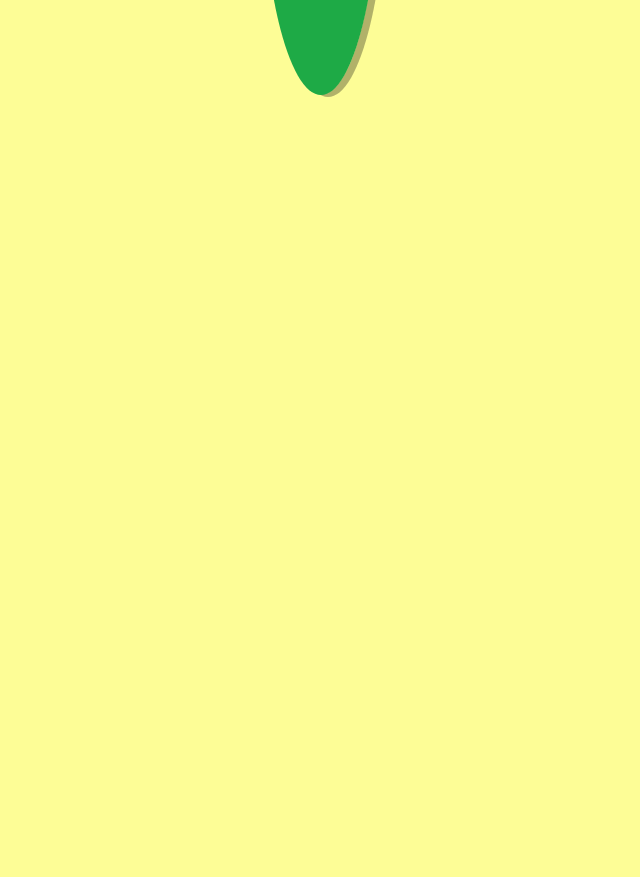
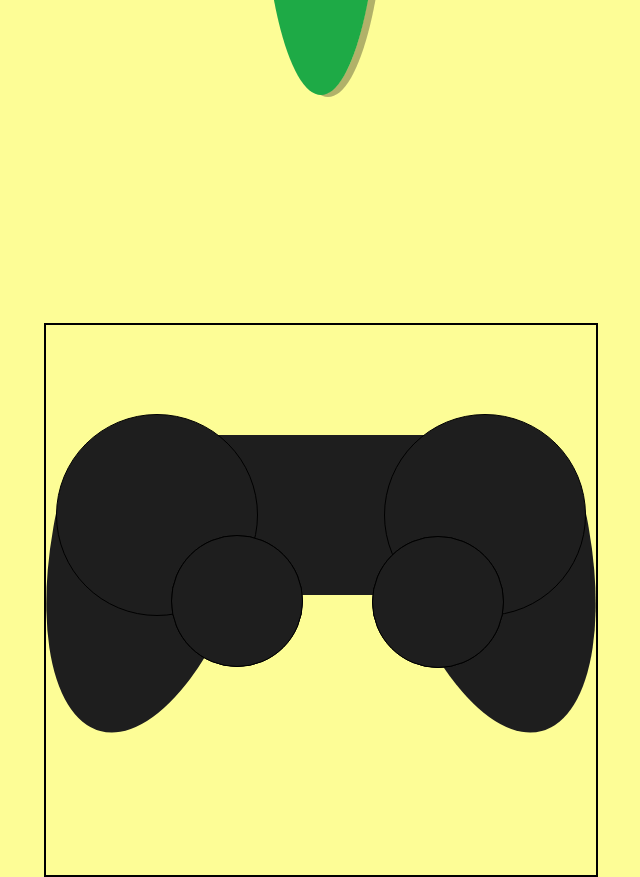
Before and after one commit to NicholasPaniccioli/css-art, a plain HTML site: page index.html in a window 1280 px wide. Shown: the part 500-1377 px from the top of the page, without its empty margins (319-959 px from the left). Before the commit the page ends 800 px from the top, so only its background shows below. Drawn offline with Linux system fonts and the light colour scheme.

Commit message:
Began PS2 Controller Art
Started work on the PS2 controller, created a solid silhouette

```diff
--- a/index.html
+++ b/index.html
@@ -35,5 +35,14 @@
             </div>
         </div>
 
+        <div class="ps2-Container">
+            <div class="ps2-Body">
+                <div class="ps2-handle ps2-handle-l"></div>
+                <div class="ps2-handle ps2-handle-r"></div>
+                <div class="ps2-joystick-holder ps2-joystick-holder-l"></div>
+                <div class="ps2-joystick-holder ps2-joystick-holder-r"></div>
+
+            </div>
+        </div>
     </body>
 </html>
--- a/stylesheet.css
+++ b/stylesheet.css
@@ -260,3 +260,97 @@ body{
     right: 12px;
     top: 0;
 }
+
+
+/* PS2 Controller  */
+.ps2-Container{
+    height: 550px;
+    width: 550px;
+    position: absolute;
+    margin: auto;
+    border: solid 2px black;
+    right: 0;
+    left: 0;
+    top: 1100px;
+    bottom: 0;
+}
+.ps2-Body{
+    background-color: rgb(30, 30, 30);
+    height: 160px;
+    width: 500px;
+    position: absolute;
+    margin: auto;
+    right: 0;
+    left: 0;
+    top: 110px;
+    border-radius: 30%;
+}
+.ps2-Body:before{
+    content: "";
+    background-color: rgb(30, 30, 30);
+    border: solid 1px black;
+    height: 200px;
+    width: 200px;
+    position: absolute;
+    margin: auto;
+    left: -15px;
+    top: 0;
+    bottom: 0;
+    border-radius: 50%;
+}
+.ps2-Body:after{
+    content: "";
+    background-color: rgb(30, 30, 30);
+    border: solid 1px black;
+    height: 200px;
+    width: 200px;
+    position: absolute;
+    margin: auto;
+    right: -15px;
+    top: 0;
+    bottom: 0;
+    border-radius: 50%;
+}
+.ps2-handle{
+    content: "";
+    background-color: rgb(30, 30, 30);
+    height: 230px;
+    width: 200px;
+    position: relative;
+    border-radius: 0% 0% 50% 50% / 0% 0% 100% 100%;
+    z-index: -1;
+}
+.ps2-handle-l{
+    transform: rotate(15deg);
+    top: 70px;
+    left: -41px;
+}
+.ps2-handle-r{
+    transform: rotate(-15deg);
+    left: 341px;
+    bottom: 160px;
+}
+.ps2-joystick-holder{
+    background-color: rgb(30, 30, 30);
+    border: solid 1px black;
+    height: 130px;
+    width: 130px;
+    position: absolute;
+    margin: auto;
+    left: 100px;
+    top: 100px;
+    border-radius: 50%;
+}
+.ps2-joystick-holder:before{
+    content: "";
+    background-color: rgb(30, 30, 30);
+    border: solid 1px black;
+    height: 130px;
+    width: 130px;
+    position: absolute;
+    margin: auto;
+    left: 200px;
+    top: 0px;
+    border-radius: 50%;
+    z-index: 1;
+}
```
